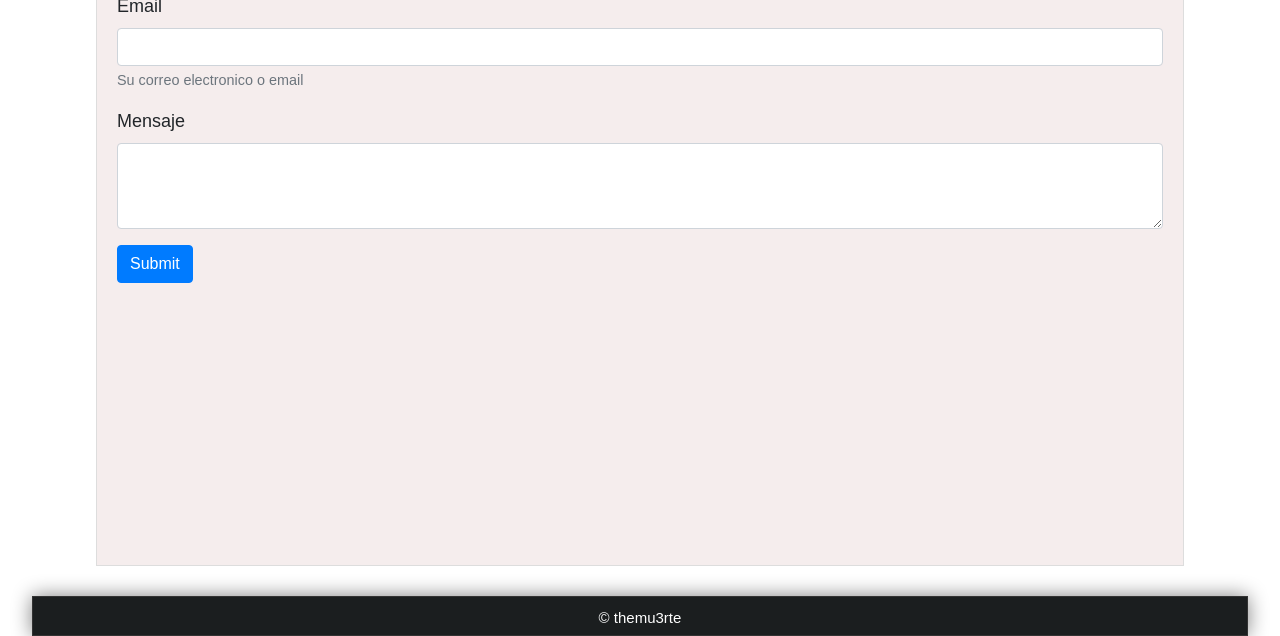
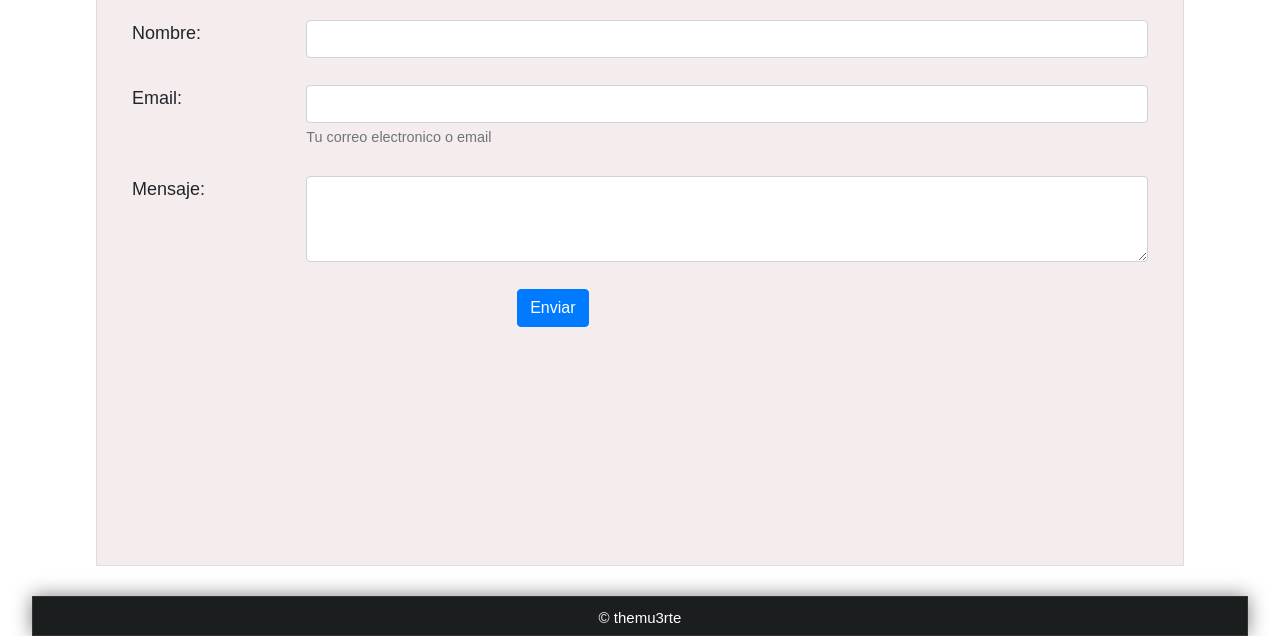
Before and after one commit to themuerte/cs50w-project0, a website: page contact.html in a window 1280 px wide. Shown: the part 256-892 px from the top of the page. Drawn offline with nearby package versions, Linux system fonts and the light colour scheme.

Commit message:
:sparkles::sparkles: terminado la pagina contacto

```diff
--- a/contact.html
+++ b/contact.html
@@ -14,7 +14,7 @@
         <nav>
             <ul>
                 <li>
-                    <h1 style="font-size: 20px;"><a href="./index.html">themu3rte</a></h1>
+                    <a href="./index.html">themu3rte</a>
                 </li>
                 <li>
                     <a href="./portfolio.html">Portafolio</a>
@@ -35,22 +35,45 @@
     </header>
 
    <div id="contenido">
-       <h2>¿Quieres trabajar conmigo?, enviame un mensaje :D</h2>
+       <div class="container-fluid">
+        <h2>¿Quieres trabajar conmigo?, enviame un mensaje :D</h2>
+        <br>
         <form>
-            <div class="form-group">
-                <label for="exampleInputEmail1">Email</label>
-                <input type="email" class="form-control" id="exampleInputEmail1" aria-describedby="emailHelp">
-                <small id="emailHelp" class="form-text text-muted">Su correo electronico o email</small>
-
+            <div class="row">
+                <div class="col-sm-2">
+                    <label for="exampleInputEmail1">Nombre:</label>
+                </div>
+                <div class="col-sm-10">
+                    <input type="email" class="form-control" id="formGroupExampleInput">
+                </div>
             </div>
-
-            <div class="form-group">
-                <label for="exampleFormControlTextarea1">Mensaje</label>
-                <textarea class="form-control" id="exampleFormControlTextarea1" rows="3"></textarea>
+            <br>
+            <div class="row">
+                <div class="col-sm-2">
+                    <label for="exampleInputEmail1">Email:</label>
+                </div>
+                <div class="col-sm-10">
+                    <input type="email" class="form-control" id="exampleInputEmail1" aria-describedby="emailHelp">
+                    <small id="emailHelp" class="form-text text-muted">Tu correo electronico o email</small>
+                </div>
             </div>
-
-            <button type="submit" class="btn btn-primary">Submit</button>
+            <br>
+            <div class="row">
+                <div class="col-sm-2">
+                    <label for="exampleFormControlTextarea1">Mensaje:</label>
+                </div>
+                <div class="col-sm-10">
+                    <textarea class="form-control" id="exampleFormControlTextarea1" rows="3"></textarea>
+                </div>
+            </div>
+            <br>
+            <div class="row">
+                <div class="col-10 text-center">
+                    <button type="submit" class="btn btn-primary">Enviar</button>
+                </div>
+            </div>
         </form>
+       </div>
 
 
         <script src="https://code.jquery.com/jquery-3.5.1.slim.min.js" integrity="sha384-DfXdz2htPH0lsSSs5nCTpuj/zy4C+OGpamoFVy38MVBnE+IbbVYUew+OrCXaRkfj" crossorigin="anonymous"></script>
--- a/styles/style.scss
+++ b/styles/style.scss
@@ -11,7 +11,7 @@ $display-nav-bar: block;
 *{
     margin: 0px;
     padding: 0px;
-    font-family: sans-serif;
+    font-family: sans-serif !important;
 
 }
 
```
Also changed, not shown: styles/style.css, 1 other file.
